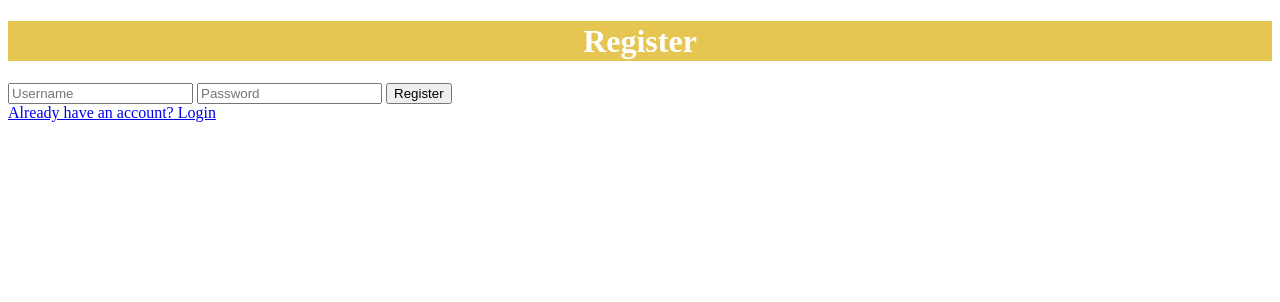
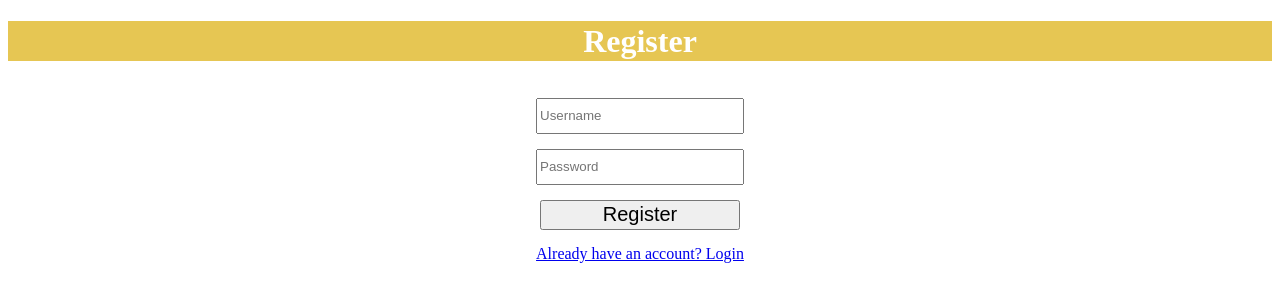
Before and after one commit to AlectoWiPPle/py_project, a Flask app: page /register in a window 1280 px wide. Shown: the top 302 px of the page. Run offline with Flask 3, Linux system fonts and the light colour scheme.

Commit message:
fixed some issues

```diff
--- a/pyproject/main.py
+++ b/pyproject/main.py
@@ -1,5 +1,5 @@
 import sqlite3
-from flask import Flask, render_template, request, redirect, url_for, session
+from flask import Flask, flash, render_template, request, redirect, url_for, session
 from werkzeug.security import generate_password_hash, check_password_hash
 from functools import wraps
 from datetime import date
@@ -73,7 +73,7 @@ def index():
     percent_complete = (completed_count / total_tasks) * 100 if total_tasks > 0 else 0
     return render_template('index.html', tasks=tasks_list, percent_complete=int(percent_complete))
 
-# Login route
+#register route
 
 @app.route('/register', methods=['GET', 'POST'])
 def register():
@@ -86,7 +86,7 @@ def register():
             conn.commit()
             return redirect(url_for('login'))
         except sqlite3.IntegrityError: # username already exists
-            Warning(f"Username '{username}' already exists")
+            flash('This user alredy exists')
         finally:
             conn.close()
     return render_template('register.html')
@@ -103,7 +103,7 @@ def login():
             session['user_id'] = user['id']
 
             return redirect(url_for('index'))
-
+        flash('Invalid username or password')
     return render_template('login.html')
 
 @app.route('/logout')
--- a/pyproject/static/style.css
+++ b/pyproject/static/style.css
@@ -42,3 +42,12 @@ li.completed {
   background: gray;
 
 }
+.error {
+  color: red;
+}
+input {
+  align-content: center;
+}
+button {
+  align-self: center;
+}
--- a/pyproject/templates/register.html
+++ b/pyproject/templates/register.html
@@ -4,6 +4,37 @@
     <meta charset="UTF-8">
     <title>Register</title>
     <link rel="stylesheet" href="/static/style.css">
+    <style>
+          form{
+            display: flex;
+            align-items: center;
+            flex-direction: column;
+          }
+        input{
+            height: 30px;
+            width: 200px;
+            margin-top: 15px;
+        }
+        button{
+            font-size: 20px;
+            height: 30px;
+            width: 200px;
+            margin-top: 15px;
+        }
+        a{
+            display: flex;
+            justify-content: center;
+            align-items: center;
+            flex-direction: column;
+            margin-top: 15px;
+        }
+        h5{
+            display: flex;
+            align-items: center;
+            flex-direction: column;
+
+        }
+    </style>
 </head>
 <body>
     <h1 class = "bar">Register</h1>
@@ -12,6 +43,16 @@
         <input type="password" name="password" placeholder="Password" required>
         <button type="submit">Register</button>
     </form>
+    {% with messages = get_flashed_messages() %}
+      {% if messages %}
+        <ul class=flashes>
+        {% for message in messages %}
+          <h5 class = "error">{{ message }}</h5>
+        {% endfor %}
+        </ul>
+      {% endif %}
+    {% endwith %}
+    {% block body %}{% endblock %}
     <a href="{{ url_for('login') }}">Already have an account? Login</a>
 </body>
 </html>
```
Also changed, not shown: pyproject/templates/login.html (+41 -0 lines), pyproject/todo.db.
